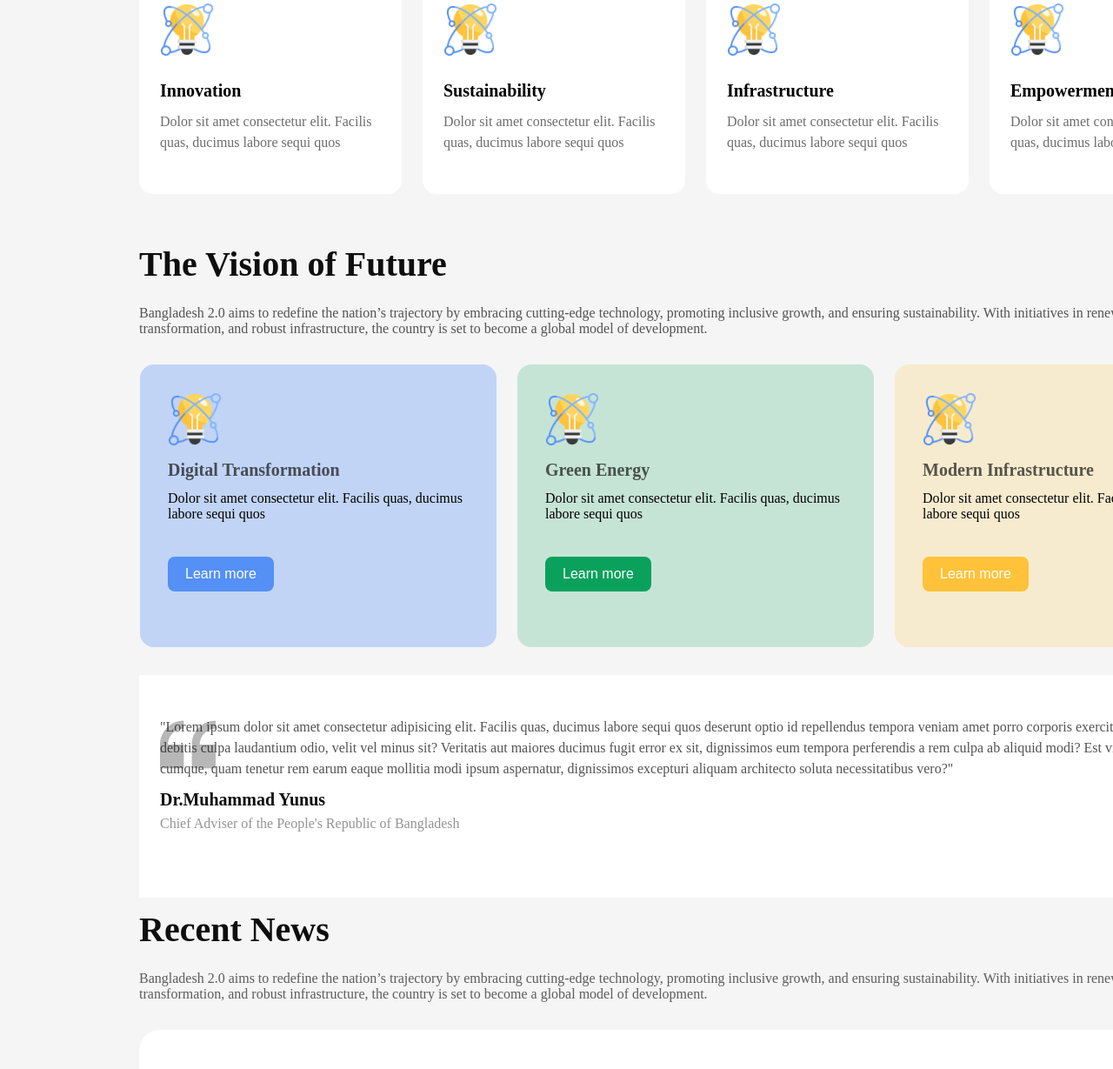
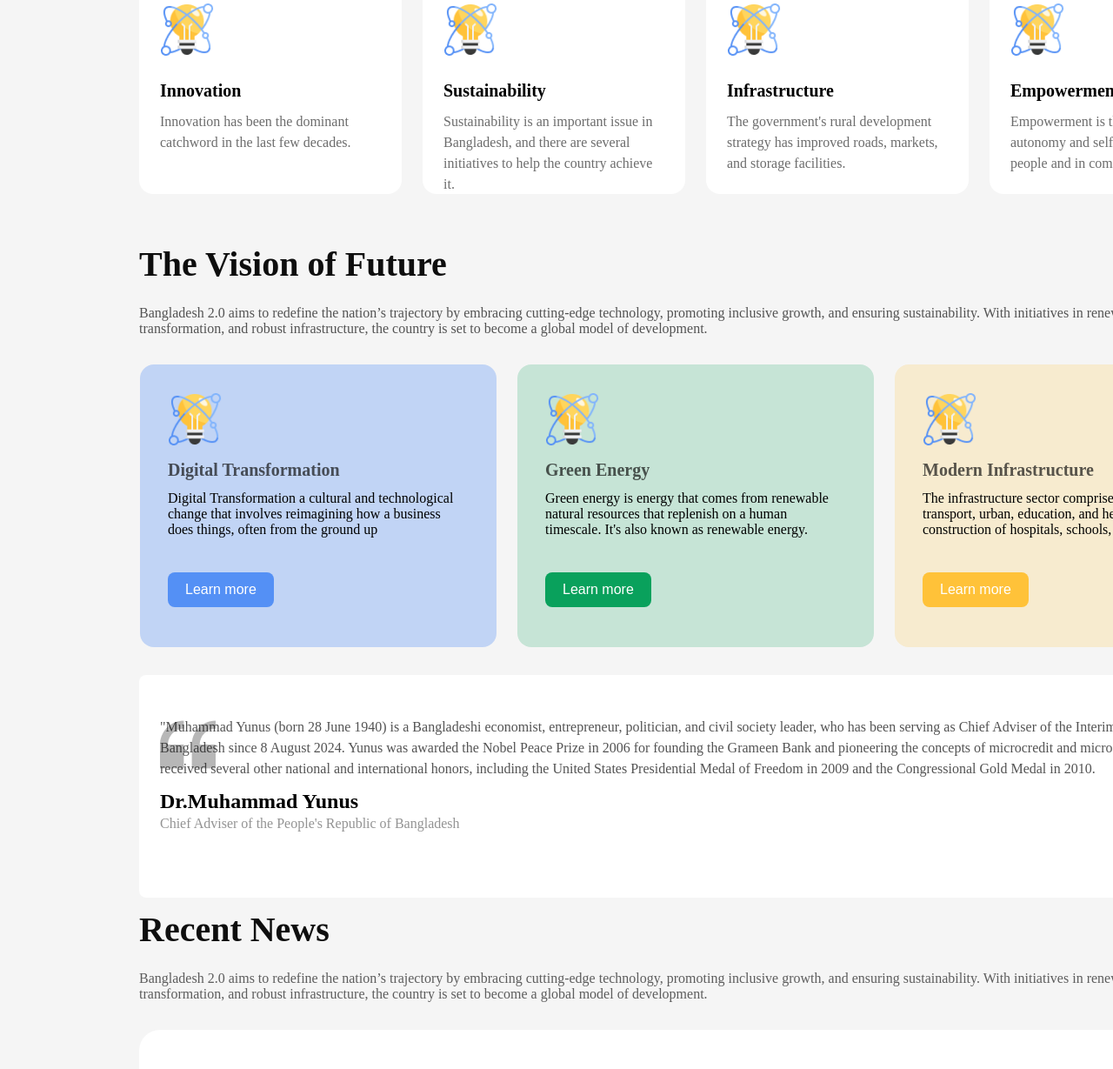
Before and after one commit to newaz2580/assignment-01, a plain HTML site: page index.html in a window 1280 px wide. Shown: the part 860-2089 px from the top of the page at 87% size. Drawn offline with Linux system fonts and the light colour scheme.

Commit message:
modified html and css

```diff
--- a/index.html
+++ b/index.html
@@ -45,25 +45,25 @@
                     <div class="card">
                         <img class="card-icon" src="assets/card-icon.png" alt="">
                     <h3 class="card-title">Innovation</h3>
-                    <p class="card-description">Dolor sit amet consectetur elit. Facilis quas, ducimus labore sequi quos </p>
+                    <p class="card-description">Innovation has been the dominant catchword in the last few decades.</p>
                     </div>
 
                     <div class="card">
                         <img class="card-icon" src="assets/card-icon.png" alt="">
                     <h3 class="card-title">Sustainability</h3>
-                    <p class="card-description">Dolor sit amet consectetur elit. Facilis quas, ducimus labore sequi quos </p>
+                    <p class="card-description">Sustainability is an important issue in Bangladesh, and there are several initiatives to help the country achieve it.</p>
                     </div>
 
                     <div class="card">
                         <img class="card-icon" src="assets/card-icon.png" alt="">
                     <h3 class="card-title">Infrastructure</h3>
-                    <p class="card-description">Dolor sit amet consectetur elit. Facilis quas, ducimus labore sequi quos </p>
+                    <p class="card-description">The government's rural development strategy has improved roads, markets, and storage facilities.</p>
                     </div>
 
                     <div class="card">
                         <img class="card-icon" src="assets/card-icon.png" alt="">
                     <h3 class="card-title">Empowerment</h3>
-                    <p class="card-description">Dolor sit amet consectetur elit. Facilis quas, ducimus labore sequi quos </p>
+                    <p class="card-description">Empowerment is the degree of autonomy and self-determination in people and in communities.</p>
                     </div>
 
                     <!-- <div class="card">
@@ -108,29 +108,31 @@
                     <div class="vision-card-1">
                         <img class="card-icon" src="assets/card-icon.png" alt="">
                     <h3 class="vision-card-title">Digital Transformation</h3>
-                    <p class="vision-card-description">Dolor sit amet consectetur elit. Facilis quas, ducimus labore sequi quos </p>
+                    <p class="vision-card-description"> Digital Transformation a cultural and technological change that involves reimagining how a business does things, often from the ground up </p>
                     <button class="v-btn1">Learn more</button>
                     </div>
 
                     <div class="vision-card-2">
                         <img class="card-icon" src="assets/card-icon.png" alt="">
                     <h3 class="vision-card-title">Green Energy</h3>
-                    <p class="vision-card-description">Dolor sit amet consectetur elit. Facilis quas, ducimus labore sequi quos </p>
+                    <p class="vision-card-description">Green energy is energy that comes from renewable natural resources that replenish on a human timescale. It's also known as renewable energy. </p>
                     <button class="v-btn2">Learn more</button>
                     </div>
 
                     <div class="vision-card-3">
                         <img class="card-icon" src="assets/card-icon.png" alt="">
                     <h3 class="vision-card-title">Modern Infrastructure</h3>
-                    <p class="vision-card-description">Dolor sit amet consectetur elit. Facilis quas, ducimus labore sequi quos </p>
+                    <p class="vision-card-description">The infrastructure sector comprises energy, power, transport, urban, education, and health sectors.The construction of hospitals, schools, colleges.</p>
                     <button class="v-btn3">Learn more</button>
                     </div>
                   </div>
-                  <div class="yunus">
-                   <div class="yunus-content">
-                    <p class="y-description">"Lorem ipsum dolor sit amet consectetur adipisicing elit. Facilis quas, ducimus labore sequi quos deserunt optio id repellendus tempora veniam amet porro corporis exercitationem numquam debitis culpa laudantium odio, velit vel minus sit? Veritatis aut maiores ducimus fugit error ex sit, dignissimos eum tempora perferendis a rem culpa ab aliquid modi? Est vitae neque esse, cumque, quam tenetur rem earum eaque mollitia modi ipsum aspernatur, dignissimos excepturi aliquam architecto soluta necessitatibus vero?"</p>
-                    <h2 class="y-title">Dr.Muhammad Yunus</h2>
-                    <p class="designation">Chief Adviser of the People's Republic of Bangladesh</p>
+                  <div class="advisor-section">
+                  <div class="quote-container">
+                    <div class="container-div">
+                        <p class="introduce-section">"Muhammad Yunus (born 28 June 1940) is a Bangladeshi economist, entrepreneur, politician, and civil society leader, who has been serving as Chief Adviser of the Interim Government of Bangladesh since 8 August 2024. Yunus was awarded the Nobel Peace Prize in 2006 for founding the Grameen Bank and pioneering the concepts of microcredit and microfinance.Yunus has received several other national and international honors, including the United States Presidential Medal of Freedom in 2009 and the Congressional Gold Medal in 2010.</p>
+                        <h2 class="name-of advisor">Dr.Muhammad Yunus</h2>
+                        <p class="designation">Chief Adviser of the People's Republic of Bangladesh</p>
+                      </div>
                   </div>
                    </div>
                </div>
@@ -258,9 +260,9 @@
                 <h1>Bangladesh 2.0</h1>
             </div>
             <div class="footer-icon">
-                <img src="assets/facebook.png" alt="">
-                <img src="assets/instagram.png" alt="">
-                <img src="assets/x.png" alt="">
+                <img src="assets/facebook.png" alt="facebook logo">
+                <img src="assets/instagram.png" alt="Intragram logo">
+                <img src="assets/x.png" alt="x logo">
 
             </div>
            </section>
--- a/styles/style.css
+++ b/styles/style.css
@@ -280,10 +280,11 @@ ul li a{
     background-color: rgb(225, 120, 16);
   }
 
-.yunus{
+.advisor-section{
   background-color: #ffffff;
   height: 256px;
   margin-top: 32px;
+  border-radius: 8px;
 
 }
 
@@ -291,12 +292,14 @@ ul li a{
 
 
 /* hero section style starts here */
-.yunus-content{
-
-  padding:48px 24px ;
+.container-div{
+padding:48px 24px ;
 
 }
-.y-description{
+.quote-container{
+
+}
+.introduce-section{
   background-image: url(../assets/quote-bg.png);
   background-repeat: no-repeat;
   margin:20px 25pxpx ;
@@ -305,7 +308,7 @@ ul li a{
   line-height: 24px;
   margin-bottom: 12px;
 }
-.y-title{
+.name-of advisor{
   font-size: 20px;
   font-weight: 600;
   margin-bottom: 4px;
@@ -545,16 +548,16 @@ ul li a{
 .form{
     width: 750px;
     height: 6px;
-
     display: flex;
     justify-content: space-between;
     align-items: center;
+    margin: 24px 0;
 }
 .form input{
     width: 600px;
     border: none;
     outline: 0;
-    padding: 17px 34px;
+    padding: 18px 34px;
 }
 
 
@@ -564,7 +567,7 @@ ul li a{
   background-color: #006A50;
   color: #ffffff;
   padding: 17px 34px;
-  font-size: 18px;
+  font-size: 17px;
   font-weight: 600;
 
 
```
